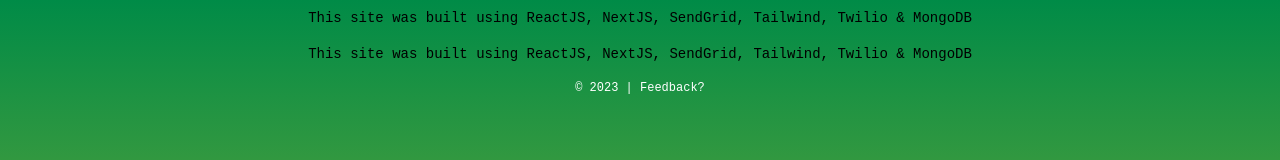
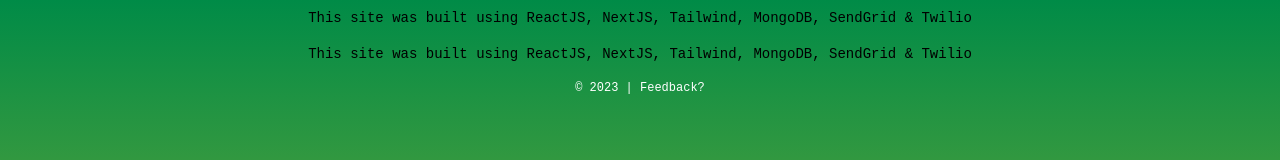
Before and after one commit to johnforfar/john-forfar-portfolio, a Next.js app: page /components/Ticker in a window 1280 px wide. Shown: the top 160 px of the page. Built offline with nearby package versions, Linux system fonts and the light colour scheme; a web font is replaced by a local one.

Commit message:
Footer fix

```diff
--- a/pages/components/Ticker.js
+++ b/pages/components/Ticker.js
@@ -3,6 +3,6 @@ import React from "react";
 export default function Ticker() {
   return <div className="text-sm font-thin flex-wrap p-2">
       This site was built using
-      ReactJS, NextJS, SendGrid, Tailwind, Twilio & MongoDB
+      ReactJS, NextJS, Tailwind, MongoDB, SendGrid & Twilio
     </div>;
 }
```
